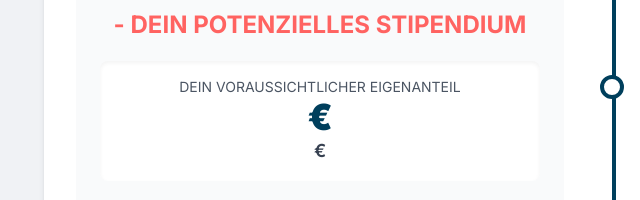
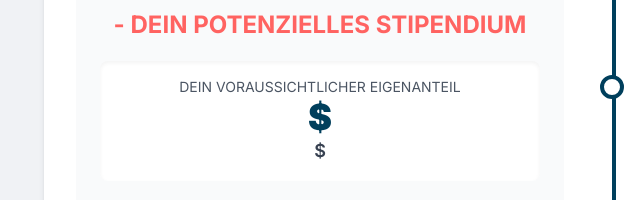
Before and after one commit to klickclick/roadmap-generator, an Eleventy site: page roadmap.njk in a window 1280 px wide. Shown: the part 2666-2866 px from the top of the page, 52-692 px from the left. Built offline with nearby package versions, Linux system fonts and the light colour scheme; Eleventy itself is replaced by a stand-in of ours; files that its build step writes are made by us from their sources; no server answers; what @contentful/rich-text-html-renderer would draw is missing.

Commit message:
Fix: Korrektur Euro zu Dollar

```diff
--- a/roadmap.njk
+++ b/roadmap.njk
@@ -197,8 +197,8 @@ permalink: "roadmaps/{{ roadmap.sys.id }}/index.html"
                         <div class="text-2xl font-bold text-[#ff6361] my-3">- DEIN POTENZIELLES STIPENDIUM</div>
                         <div class="bg-white p-4 rounded-lg shadow-inner mt-2">
                             <p class="text-sm text-gray-600">DEIN VORAUSSICHTLICHER EIGENANTEIL</p>
-                            <p class="text-4xl font-black text-[#003f5c]">{{ roadmap.fields.finanzenEigenanteilMonatlich }} €</p>
-                            <p class="text-lg text-gray-700 font-semibold">{{ roadmap.fields.finanzenEigenanteilJaehrlich }} €</p>
+                            <p class="text-4xl font-black text-[#003f5c]">{{ roadmap.fields.finanzenEigenanteilMonatlich }} $</p>
+                            <p class="text-lg text-gray-700 font-semibold">{{ roadmap.fields.finanzenEigenanteilJaehrlich }} $</p>
                         </div>
                     </div>
                 </div>
```
